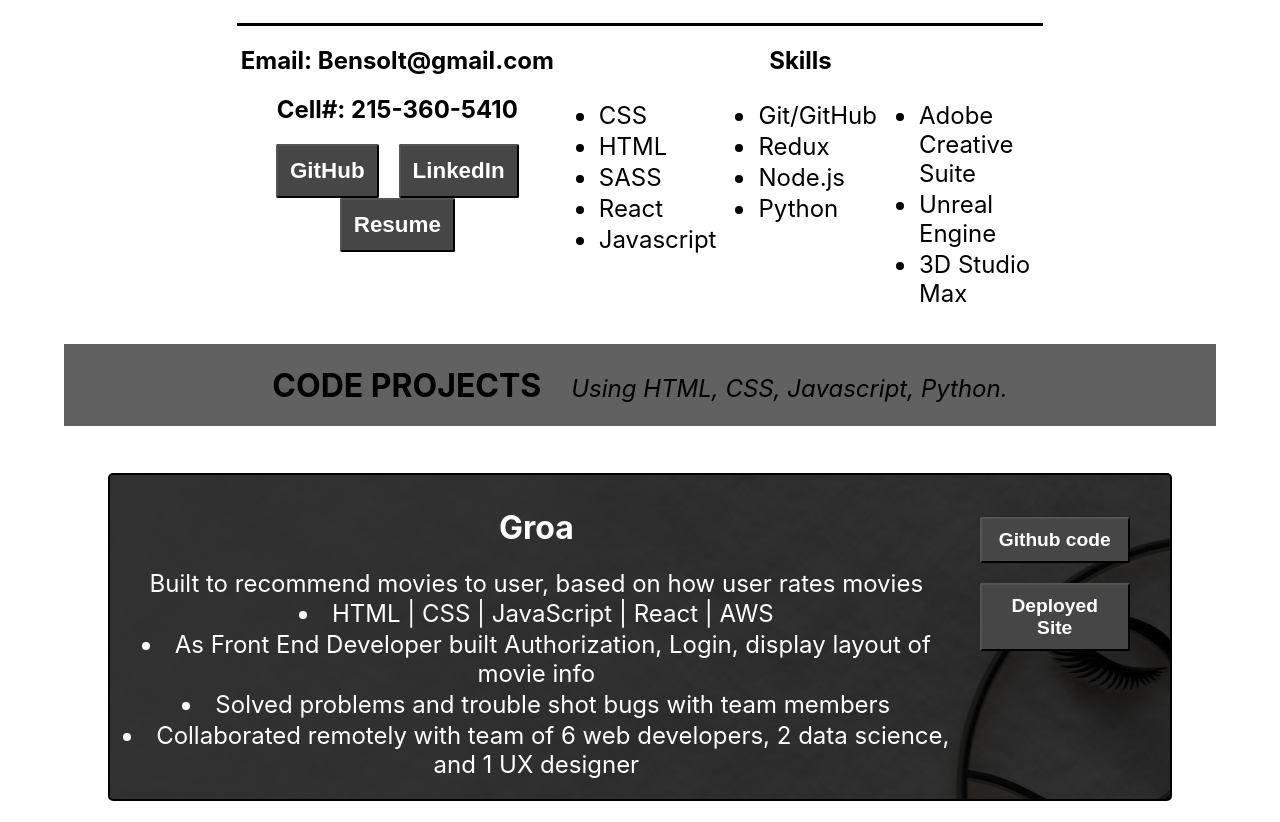
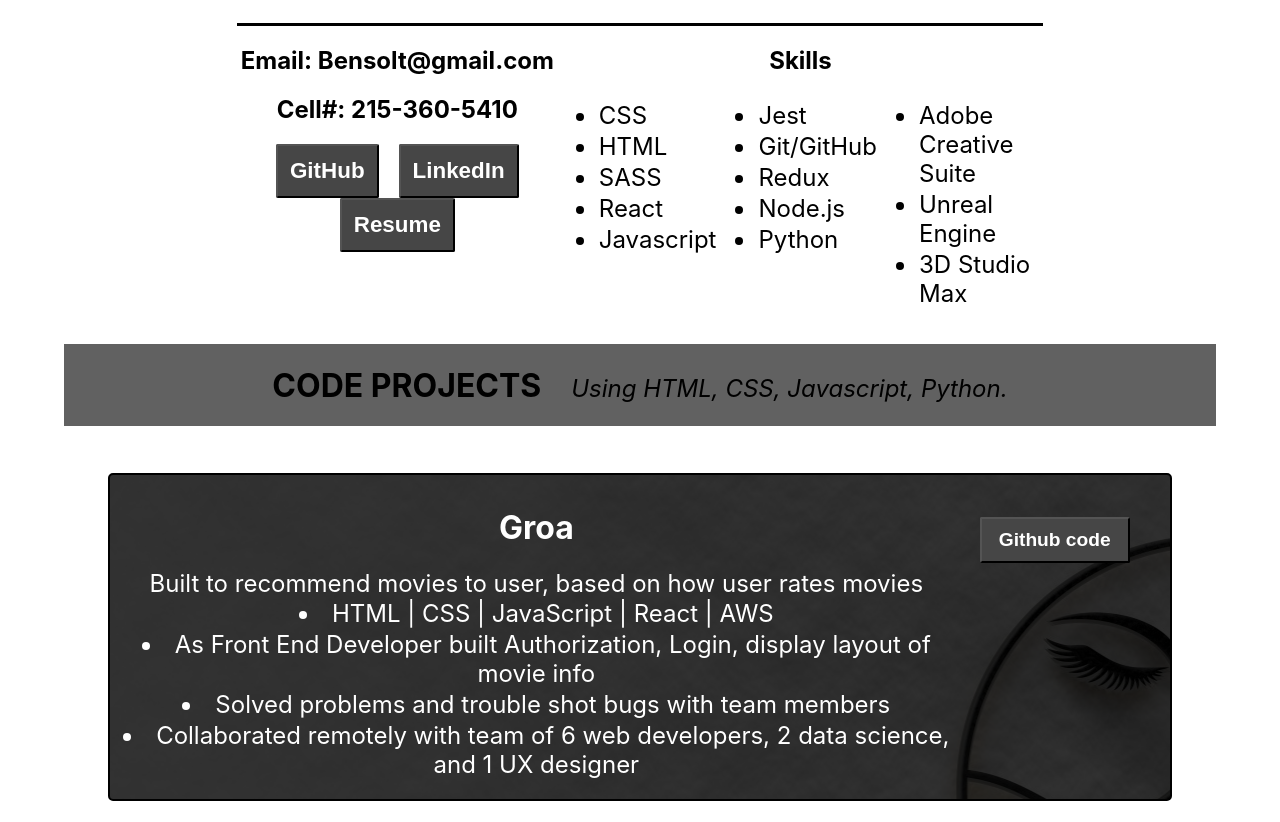
Before and after one commit to BenSolt/MyPortfolio, a React (Create React App) app in the folder portfolio/: page / in a window 1280 px wide. Shown: the part 670-1492 px from the top of the page. Built offline with nearby package versions, Linux system fonts and the light colour scheme.

Commit message:
updated groa deployed link, not functioning

```diff
--- a/portfolio/src/components/home/Home.js
+++ b/portfolio/src/components/home/Home.js
@@ -12,7 +12,7 @@ import Artwork from './Artwork';
 export default function Home() {
 
   function openLinkedIn() {
-     window.open("https://www.linkedin.com/in/ben-solt-8447bb94/");
+     window.open("https://www.linkedin.com/in/benjamin-solt/");
   }
 
   function openGitHub() {
@@ -79,10 +79,12 @@ export default function Home() {
                 </ul>
 
                 <ul className='litext'>
+                  <li>Jest</li>
                   <li>Git/GitHub</li>
                   <li>Redux</li>
                   <li>Node.js</li>
                   <li>Python</li>
+
                 </ul>
 
                 <ul className='litext'>
--- a/portfolio/src/components/home/Projects.js
+++ b/portfolio/src/components/home/Projects.js
@@ -71,7 +71,7 @@ export default function Projects() {
 
                     <div className='btn2Holder'>
                         <button class="btn2" onClick={GroaGithub}>Github code</button>
-                        <button class="btn2" onClick={GroaDeploy}>Deployed Site</button>
+                        {/* <button class="btn2" onClick={GroaDeploy}>Deployed Site</button> */}
                     </div>
 
                 </div>
```
Also changed, not shown: 1 other file (tests, documents, lock files or other folders).
